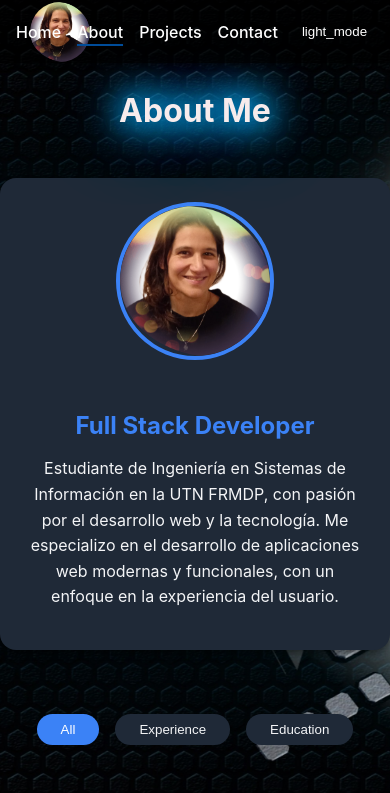
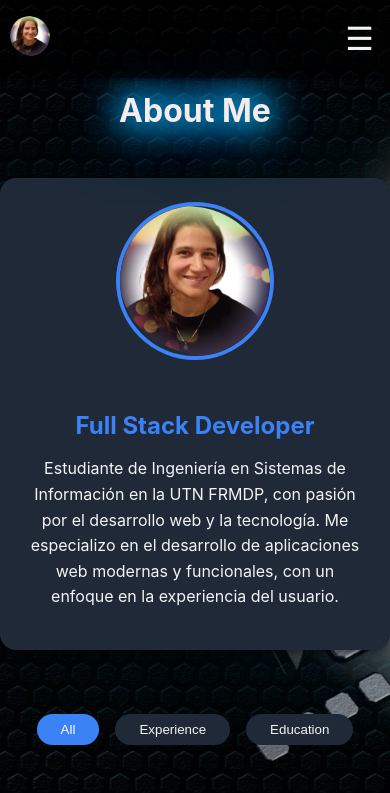
Before and after one commit to maru33luc/Portfolio-Ang19, an Angular app: page /about in a window 390 px wide. Shown: the top 793 px of the page. Built offline with nearby package versions, Linux system fonts and the light colour scheme; a web font is replaced by a local one.

Commit message:
[UPDATE] Mejora el componente Navbar: agrega lógica para el menú responsive, optimiza estilos y mejora la interacción del botón de cambio de tema

```diff
--- a/src/app/components/shared/navbar/navbar.component.css
+++ b/src/app/components/shared/navbar/navbar.component.css
@@ -5,13 +5,13 @@
   z-index: 1000;
   box-shadow: 0 2px 4px var(--shadow-color);
   transition: background 0.3s ease;
-  z-index: 1000;
 }
 
 .nav-container {
   display: flex;
   justify-content: space-between;
   align-items: center;
+  padding: 0 20px;
 }
 
 .logo {
@@ -27,9 +27,6 @@
 }
 
 .logo img {
-  position: absolute;
-  top: 2px;
-  left: 30px;
   width: 60px;
   height: 60px;
   border-radius: 50%;
@@ -45,15 +42,13 @@
   color: var(--text-color);
   text-decoration: none;
   font-weight: 500;
-  transition: color 0.3s;
+  transition: color 0.4s ease;
   position: relative;
-  transition: color 0.4s ease; /* Añadido */
 }
 
 .nav-links a:hover,
 .nav-links a.active {
   color: var(--hover-color);
-  color: var(--active-dark-color);
 }
 
 .nav-links a::after {
@@ -64,7 +59,6 @@
   bottom: -4px;
   left: 0;
   background-color: var(--hover-color);
-  background-color: var(--active-dark-color);
   transition: width 0.3s;
 }
 
@@ -90,8 +84,71 @@
   background-color: var(--hover-color);
 }
 
+.menu-toggle {
+  display: none;
+  background: none;
+  border: none;
+  color: var(--text-color);
+  font-size: 2rem;
+  cursor: pointer;
+  z-index: 1001;
+}
+
+.menu-icon {
+  display: flex;
+  align-items: center;
+  justify-content: center;
+}
+
 @media (max-width: 768px) {
   .nav-links {
-    gap: 1rem;
+    position: fixed;
+    top: 0;
+    right: -100%;
+    width: 100%;
+    height: 100vh;
+    background-color: rgba(0, 0, 0, 0.9);
+    flex-direction: column;
+    justify-content: center;
+    /* padding: 2rem; */
+    gap: 2rem;
+    box-shadow: none;
+    transition: right 0.3s ease;
+    display: none; /* Ocultar por defecto */
+  }
+
+  .nav-links.active {
+    right: 0;
+    display: flex; /* Mostrar cuando está activo */
+  }
+
+  .nav-links a {
+    font-size: 1.2rem;
+  }
+
+  .logo img {
+    width: 50px;
+    height: 50px;
+  }
+
+  .menu-toggle {
+    display: block;
   }
 }
+
+
+@media (max-width: 480px) {
+  .nav-container {
+    padding: 0 10px;
+  }
+
+  .logo img {
+    width: 40px;
+    height: 40px;
+  }
+
+  .nav-links {
+    width: 100%;
+    max-width: none;
+  }
+}
--- a/src/app/components/shared/navbar/navbar.component.ts
+++ b/src/app/components/shared/navbar/navbar.component.ts
@@ -1,4 +1,4 @@
-import { Component, inject } from '@angular/core';
+import { Component, inject, HostListener, OnInit, OnDestroy, ElementRef, Renderer2 } from '@angular/core';
 import { CommonModule } from '@angular/common';
 import { RouterLink, RouterLinkActive } from '@angular/router';
 import { ThemeService } from '../../../services/theme.service';
@@ -9,21 +9,20 @@ import { ThemeService } from '../../../services/theme.service';
   imports: [CommonModule, RouterLink, RouterLinkActive],
   template: `
      <nav class="navbar">
-      <div class="container nav-container">
+      <div class="nav-container">
         <a routerLink="/" class="logo">
-          <img src="../../../../assets/img/mari.png" alt="">
+          <img src="../../../../assets/img/mari.png" alt="Logo">
         </a>
-
-        <div class="nav-links">
-          <a routerLink="/" routerLinkActive="active" [routerLinkActiveOptions]="{exact: true}">Home</a>
-          <a routerLink="/about" routerLinkActive="active">About</a>
-          <a routerLink="/projects" routerLinkActive="active">Projects</a>
-          <a routerLink="/contact" routerLinkActive="active">Contact</a>
-
+        <button class="menu-toggle" (click)="toggleMenu()">
+          <span class="menu-icon">{{ isMenuOpen ? '&times;' : '&#9776;' }}</span>
+        </button>
+        <div class="nav-links" [class.active]="isMenuOpen">
+          <a routerLink="/" routerLinkActive="active" [routerLinkActiveOptions]="{ exact: true }" (click)="closeMenu()">Home</a>
+          <a routerLink="/about" routerLinkActive="active" (click)="closeMenu()">About</a>
+          <a routerLink="/projects" routerLinkActive="active" (click)="closeMenu()">Projects</a>
+          <a routerLink="/contact" routerLinkActive="active" (click)="closeMenu()">Contact</a>
           <button class="theme-toggle" (click)="themeService.toggleTheme()">
-            <span>
-              {{themeService.isDarkMode() ? 'light_mode' : 'dark_mode'}}
-            </span>
+            <span>{{ themeService.isDarkMode() ? 'light_mode' : 'dark_mode' }}</span>
           </button>
         </div>
       </div>
@@ -31,75 +30,106 @@ import { ThemeService } from '../../../services/theme.service';
   `,
   styleUrl: './navbar.component.css',
 })
-export class NavbarComponent {
+export class NavbarComponent implements OnInit, OnDestroy {
   themeService = inject(ThemeService);
+  isMenuOpen = false;
+  private scrollListener: (() => void) | undefined;
+
+  constructor(private el: ElementRef, private renderer: Renderer2) {}
+
+  toggleMenu() {
+    this.isMenuOpen = !this.isMenuOpen;
+    if (this.isMenuOpen) {
+      this.renderer.setStyle(document.body, 'overflow', 'hidden');
+    } else {
+      this.renderer.removeStyle(document.body, 'overflow');
+    }
+  }
+
+  closeMenu() {
+    if (this.isMenuOpen) {
+      this.isMenuOpen = false;
+      this.renderer.removeStyle(document.body, 'overflow');
+    }
+  }
+
+  @HostListener('window:resize', ['$event'])
+  onResize(event: any) {
+    if (typeof window !== 'undefined' && window.innerWidth > 768 && this.isMenuOpen) {
+      this.closeMenu();
+    }
+  }
 
   ngOnInit() {
     if (typeof window !== 'undefined') {
-      const navbar = document.querySelector('.navbar') as HTMLElement;
-      const navLinks = document.querySelectorAll('.nav-links a');
-      const themeToggle = document.querySelector('.theme-toggle') as HTMLElement;
+      this.initializeNavbarEffects();
+    }
+  }
 
-      // Establecer el color inicial del texto a blanco
-      navLinks.forEach((link) => {
-        (link as HTMLElement).style.color = 'white';
+  ngOnDestroy() {
+    if (typeof window !== 'undefined' && this.scrollListener) {
+      window.removeEventListener('scroll', this.scrollListener);
+    }
+  }
+
+  private initializeNavbarEffects() {
+    const navbar = this.el.nativeElement.querySelector('.navbar');
+    const navLinks = this.el.nativeElement.querySelectorAll('.nav-links a');
+    const themeToggle = this.el.nativeElement.querySelector('.theme-toggle');
+
+    navLinks.forEach((link: HTMLElement) => {
+      this.renderer.setStyle(link, 'color', 'white');
     });
 
-      // Establecer el color inicial del botón theme-toggle a blanco
     if (themeToggle) {
-        themeToggle.style.color = 'white';
+      this.renderer.setStyle(themeToggle, 'color', 'white');
     }
 
-      if (navbar) {
-        window.addEventListener('scroll', () => {
+    this.scrollListener = () => {
       const scrollPosition = window.scrollY;
       const maxScroll = 300;
       const opacity = Math.min(scrollPosition / maxScroll, 1);
 
-          // Si el tema oscuro está activado, no cambiar la opacidad
       if (this.themeService.isDarkMode()) {
-            navbar.style.backgroundColor = 'var(--navbar-background)';
+        this.renderer.setStyle(navbar, 'background-color', 'var(--navbar-background)');
         return;
       }
 
-          navbar.style.backgroundColor = `rgba(255, 255, 255, ${0.2 + 0.8 * opacity})`;
+      this.renderer.setStyle(navbar, 'background-color', `rgba(255, 255, 255, ${0.2 + 0.8 * opacity})`);
 
-          // Si el usuario se ha desplazado más de 50px, restablecer el color del texto al color predeterminado
       if (scrollPosition > 50) {
-            navLinks.forEach((link) => {
-              (link as HTMLElement).style.color = 'var(--text-color)';
+        navLinks.forEach((link: HTMLElement) => {
+          this.renderer.setStyle(link, 'color', 'var(--text-color)');
         });
         if (themeToggle) {
-              themeToggle.style.color = 'var(--text-color)';
+          this.renderer.setStyle(themeToggle, 'color', 'var(--text-color)');
         }
       } else {
-            // Si el usuario está en la parte superior de la página, mantener el color del texto blanco
-            navLinks.forEach((link) => {
-              (link as HTMLElement).style.color = 'white';
+        navLinks.forEach((link: HTMLElement) => {
+          this.renderer.setStyle(link, 'color', 'white');
         });
         if (themeToggle) {
-              themeToggle.style.color = 'white';
+          this.renderer.setStyle(themeToggle, 'color', 'white');
         }
+      }
+    };
+
+    window.addEventListener('scroll', this.scrollListener);
+
+    if (themeToggle) {
+      this.renderer.listen(themeToggle, 'mouseover', () => {
+        if (themeToggle.style.color === 'white') {
+          this.renderer.setStyle(themeToggle, 'color', 'black');
         }
       });
 
-        // Agregar evento mouseover al botón theme-toggle
-        if (themeToggle) {
-          themeToggle.addEventListener('mouseover', () => {
-            if (themeToggle.style.color === 'white') {
-              themeToggle.style.color = 'black';
-            }
-          });
-
-          themeToggle.addEventListener('mouseout', () => {
+      this.renderer.listen(themeToggle, 'mouseout', () => {
         if (window.scrollY <= 50) {
-              themeToggle.style.color = 'white';
+          this.renderer.setStyle(themeToggle, 'color', 'white');
         } else {
-              themeToggle.style.color = 'var(--text-color)';
+          this.renderer.setStyle(themeToggle, 'color', 'var(--text-color)');
         }
       });
     }
   }
 }
-  }
-}
```
Lines whose indentation alone changed are shown as unchanged.
